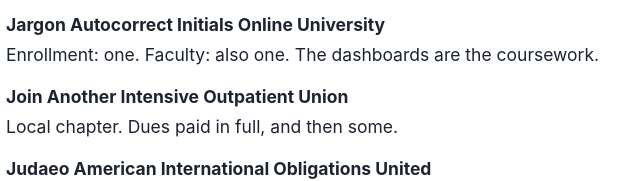
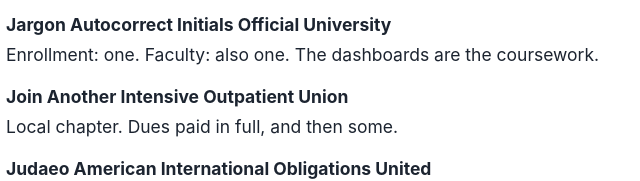
Before and after one commit to jrmcw-source/jrmcw-source.github.io, a plain HTML site: page junk.html in a window 1280 px wide. Shown: the part 938-1119 px from the top of the page, 239-879 px from the left. Drawn offline with Linux system fonts and the light colour scheme; animation ran at ten frames a second.

Commit message:
Junk Drawer: Jargon Autocorrect Initials Official University (Official replaces Online there; Jason's Online Universe stays as it was)

```diff
--- a/junk.html
+++ b/junk.html
@@ -37,7 +37,7 @@
 <dt>Jason's Artificially Intelligent Online Universe</dt><dd>The place itself — me in the middle, an AI holding the door.</dd>
 <dt>Jobs And Invoices, Organized &amp; Understood</dt><dd>Seventeen years of work in five words.</dd>
 <dt>Just An Internet Opportunity Upload</dt><dd>Everything here went up the same way: one upload at a time.</dd>
-<dt>Jargon Autocorrect Initials Online University</dt><dd>Enrollment: one. Faculty: also one. The dashboards are the coursework.</dd>
+<dt>Jargon Autocorrect Initials Official University</dt><dd>Enrollment: one. Faculty: also one. The dashboards are the coursework.</dd>
 <dt>Join Another Intensive Outpatient Union</dt><dd>Local chapter. Dues paid in full, and then some.</dd>
 <dt>Judaeo American International Obligations United</dt><dd>The formal name, kept for treaties and other paperwork. Headquarters is a patio in Lafayette.</dd>
 <dt>Jurassic &amp; Avian Instincts Of Urgency</dt><dd>Sixty-six million years of practice, and the birds over the river still startle all at once.</dd>
```
